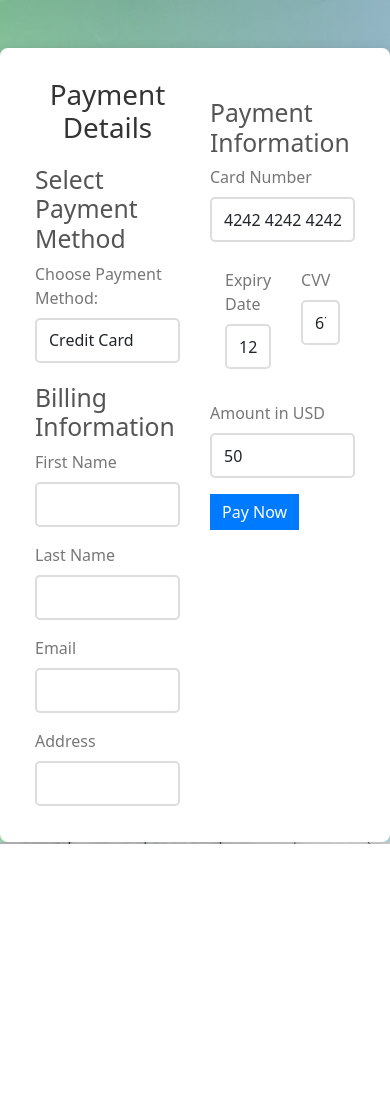
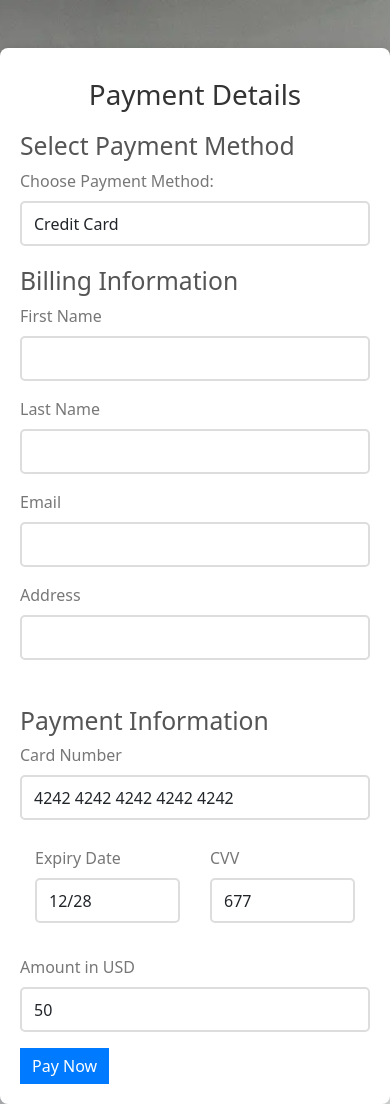
Before and after one commit to pazinstar/aws, a Django app: template store/templates/store/deposit.html in a window 390 px wide. Before the commit the page ends 844 px from the top, so only its background shows below. Run offline with Django 4.2, Linux system fonts and the light colour scheme; the template is opened without the code that fills it, so the values that code supplies are empty; some libraries are stand-ins or nearby versions.

Commit message:
Responsiveness of deposit template

```diff
--- a/store/templates/store/deposit.html
+++ b/store/templates/store/deposit.html
@@ -51,9 +51,10 @@
     </style>
 
 </head>
-<body class="vh-100 bg-image gradient-custom-3" style="background-image: url('{% static 'images/img4.webp'%}'); background-size: cover; background-repeat: no-repeat; background-position: center center;">
-    <div class="mask d-flex align-items-center gradient-custom-3">
+<body style="background-image: url('{% static 'images/img4.webp'%}'); background-size: cover; background-repeat: no-repeat; background-position: center center;">
+    <div>
     <div class="container mt-5" >
+        <div class="row">
         <div class="col-lg-6">
             <h1 class="text-center">Payment Details</h1>
             <form method="post" action="{% url 'process_payment' %}">
@@ -169,7 +170,8 @@
         </div>
         <!-- ----------------------------------------------------------------------------------------------------------------- -->
 
-    </form>
+
+        </div>
     </div>
 </div>
     <script>
```
Also changed, not shown: db.sqlite3.
